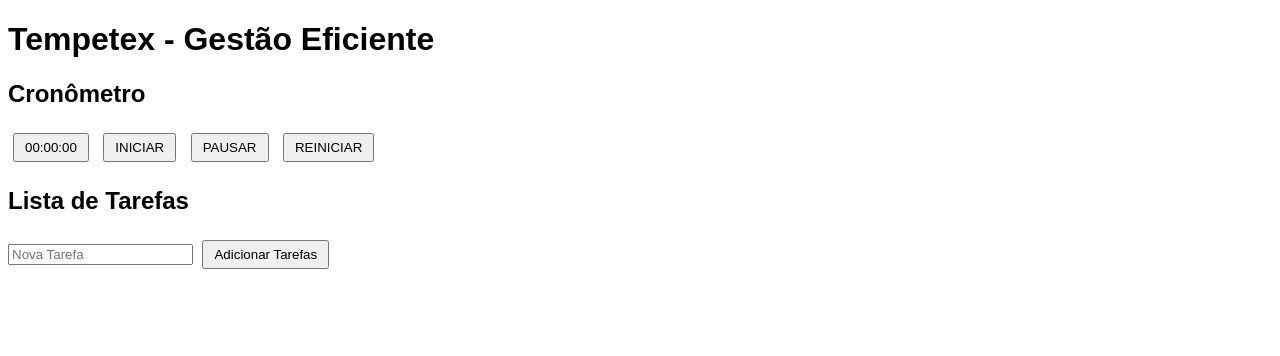
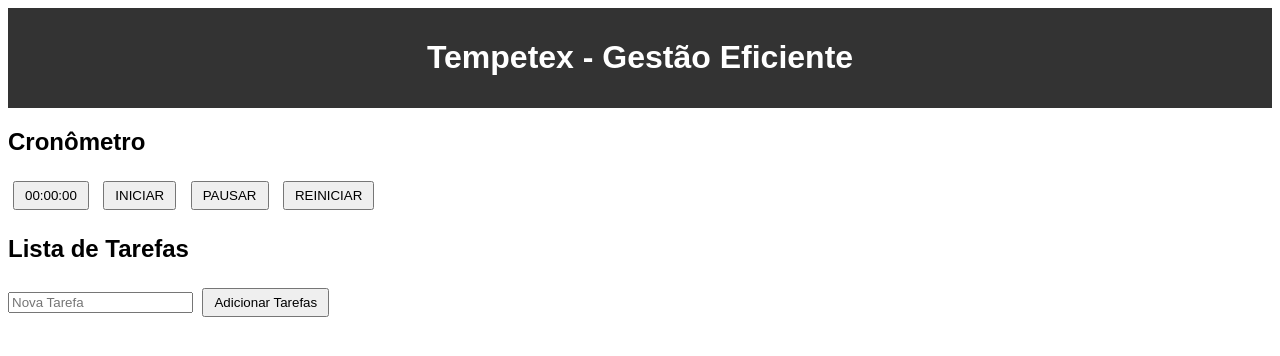
Before and after one commit to jaelsonfreitas/app-gestao-de-tempo, a plain HTML site: page index.html in a window 1280 px wide. Drawn offline with Linux system fonts and the light colour scheme.

Commit message:
Style Header

```diff
--- a/style.css
+++ b/style.css
@@ -1,5 +1,12 @@
 body {
     font-family: Arial, sans-serif;
+}
+
+header {
+    text-align: center;
+    background-color: #333;
+    color: #fff;
+    padding: 10px;
 }
 
 button {
```
